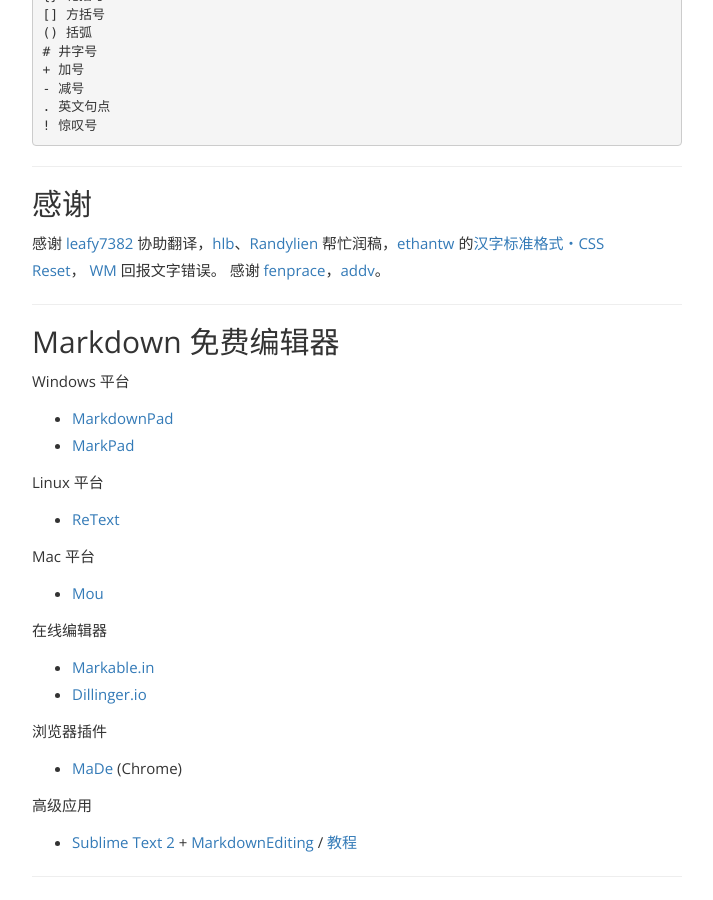
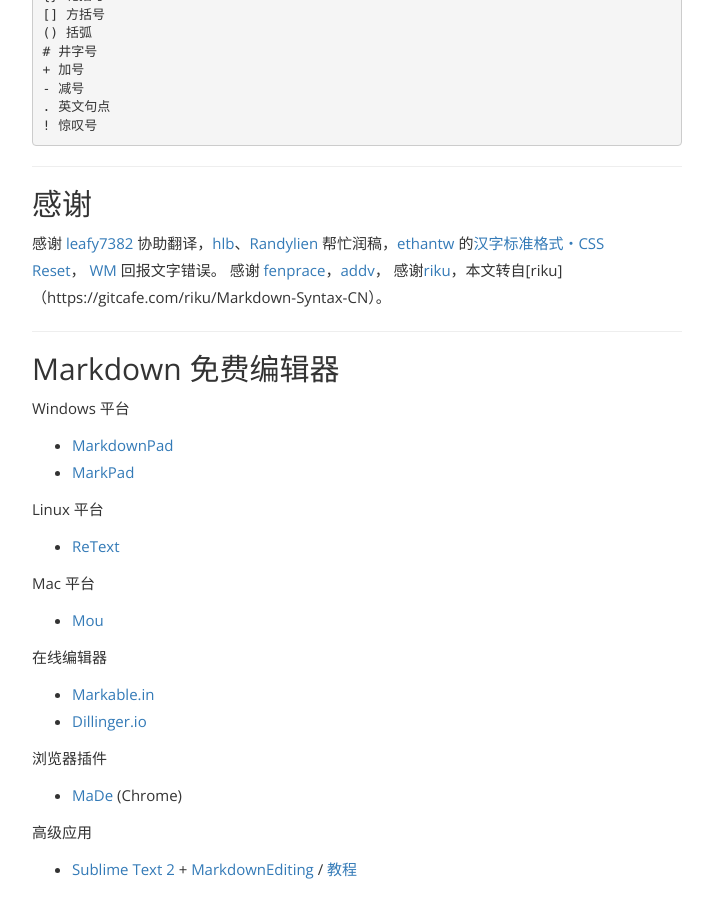
Before and after one commit to LumoCheung/lumocheung.github.com, a Jekyll site: the page built from _posts/2016-04-03-markdown-base.md, in a window 1280 px wide and 900 px high, scrolled down 15964 px. Shown: the whole window, without its empty margins (283-996 px from the left). Built offline with Jekyll 4.4.1, drawn with Linux system fonts in a browser that asks for light colours.

Commit message:
Update 2016-04-03-markdown-base.md

````diff
--- a/_posts/2016-04-03-markdown-base.md
+++ b/_posts/2016-04-03-markdown-base.md
@@ -404,7 +404,7 @@
 [link text][A]
 ```
 
-*隐式链接标记*功能让你可以省略指定链接标记，这种情形下，链接标记会视为等同于链接文字，要用隐式链接标记只要在链接文字后面加上一个空的方括号，如果你要让 "Google" 链接到 google.com，你可以简化成：
+**隐式链接标记**功能让你可以省略指定链接标记，这种情形下，链接标记会视为等同于链接文字，要用隐式链接标记只要在链接文字后面加上一个空的方括号，如果你要让 "Google" 链接到 google.com，你可以简化成：
 
 ```code
 [Google][]
@@ -654,7 +654,8 @@
 
 ## 感谢
 感谢 [leafy7382](https://twitter.com/#!/leafy7382) 协助翻译，[hlb](http://iamhlb.com/)、[Randylien](http://twitter.com/randylien) 帮忙润稿，[ethantw](https://twitter.com/#!/ethantw) 的[汉字标准格式・CSS Reset](http://ethantw.net/projects/han/)， [WM](http://kidwm.net/) 回报文字错误。
-感谢 [fenprace](https://github.com/fenprace)，[addv](https://github.com/addv)。
+感谢 [fenprace](https://github.com/fenprace)，[addv](https://github.com/addv)，
+感谢[riku](https://gitcafe.com/riku/Markdown-Syntax-CN)，本文转自[riku]（https://gitcafe.com/riku/Markdown-Syntax-CN）。
 
 ---
 
@@ -681,4 +682,4 @@
 
 ***
 
-如有更好的 Markdown 免费编辑器推荐，请到[这里反馈](https://gitcafe.com/riku/Markdown-Syntax-CN/tickets/1)，谢谢！
+如有更好的 Markdown 免费编辑器推荐，请到[这里反馈](https://github.com/LumoCheung/lumocheung.github.com/issues/new)，谢谢！
````
